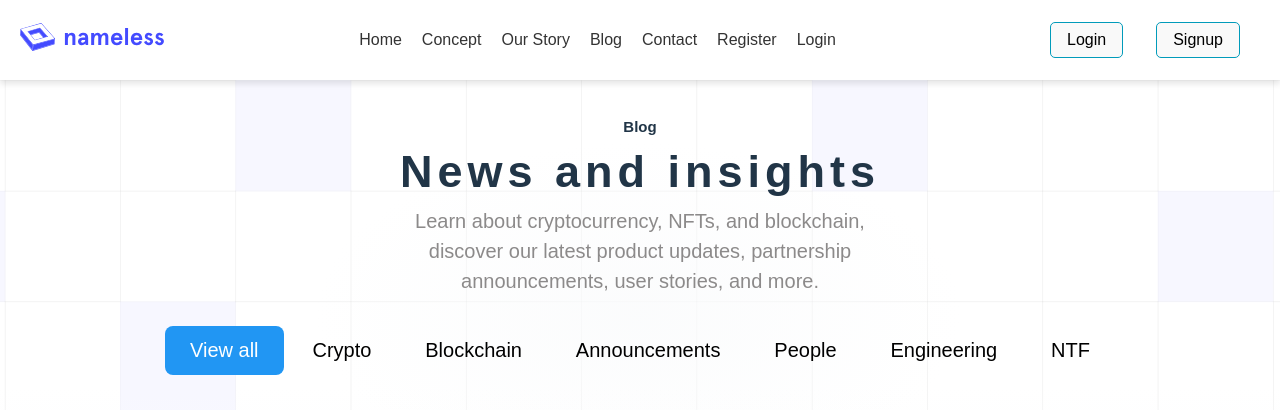
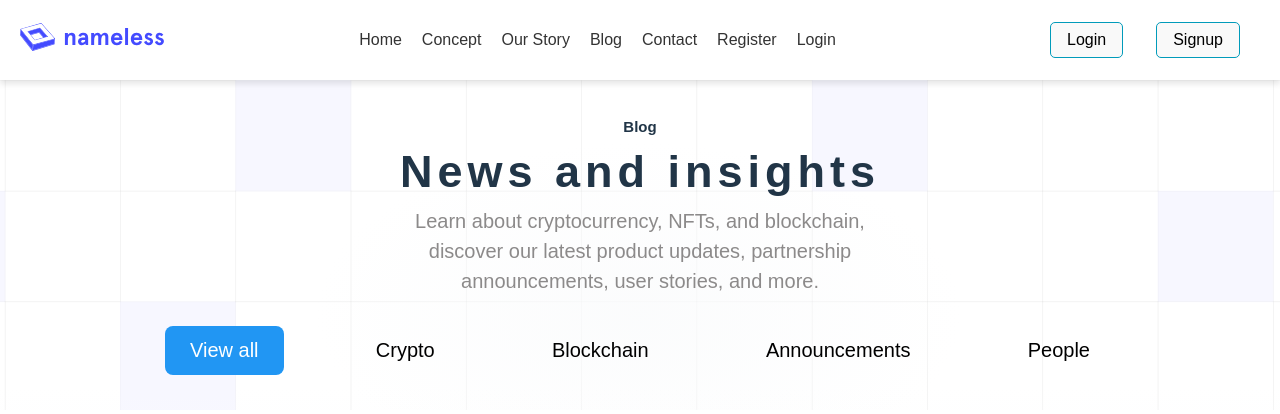
Before and after one commit to nucikk/Cryptocurrency, a React (Vite) app: page / in a window 1280 px wide. Shown: the top 414 px of the page. Built offline with nearby package versions, Linux system fonts and the light colour scheme.

Commit message:
add viewall button click functionality

```diff
--- a/src/Component/AboutSection.jsx
+++ b/src/Component/AboutSection.jsx
@@ -3,8 +3,10 @@ import "../Style/about.css";
 import { Link } from "react-router-dom";
 
 function AboutSection() {
+  const [showAll, setShowAll] = useState(false);
+
   const buttons = [
-    { name: "View all"},
+    { name: "View all", onClick: () => setShowAll(true) },
     { name: "Crypto"},
     { name: "Blockchain"},
     { name: "Announcements"},
@@ -24,9 +26,22 @@ function AboutSection() {
             <p>discover our latest product updates, partnership</p>
             <p>announcements, user stories, and more.</p>
             <div className="news_box_btn">
-              {buttons.map((button, index) => (
-                <button key={index} className="btn_insight"> {button.name} </button>
-              ))}
+            {buttons
+                .filter((_, index) => showAll || index < 5)
+                .map((button, index) => (
+                  <button
+                    key={index}
+                    className="btn_insight"
+                    onClick={button.onClick}
+                  >
+                    {button.name}
+                  </button>
+                ))}
+              <div className="btn_show_all">
+                <button className="btn_insight" onClick={() => setShowAll(true)}>
+                  View all
+                </button>
+              </div>
             </div>
           </div>
         </div>
--- a/src/Style/about.css
+++ b/src/Style/about.css
@@ -2,7 +2,6 @@
   display: flex;
   justify-content: center;
   align-items: center;
-  position: relative;
   background-image: url(../Image/Backimg.svg);
 }
 
@@ -50,6 +49,9 @@
   background-color: #2196f3;
   color:#ffffff;
 }
+.btn_show_all {
+  display: none;
+}
 
 @media only screen and (max-width: 768px) {
   .blog_section {
@@ -74,4 +76,7 @@
   .news_section {
     font-size: 0.9375rem;
   }
+  .btn_show_all {
+    display: none;
+  }
 }
```
